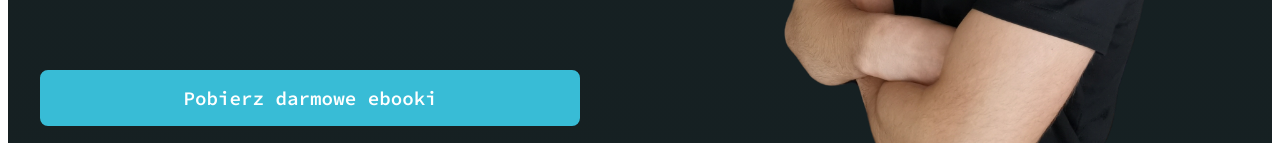
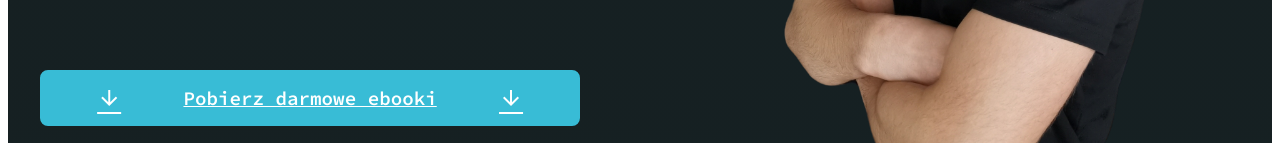
Before and after one commit to martaqh/nieinfo-page, a Vue app: page / in a window 1280 px wide. Shown: the part 657-800 px from the top of the page. Built offline with nearby package versions, Linux system fonts and the light colour scheme; the HTML template or start-up script is replaced by a standard one.

Commit message:
Add scrolling to bonuses section

```diff
--- a/src/components/BaseButton.vue
+++ b/src/components/BaseButton.vue
@@ -66,5 +66,10 @@ const componentVariant = computed(() => {
       filter: brightness(0) invert(1);
     }
   }
+  &__slot {
+    display: flex;
+    align-items: center;
+    justify-content: space-around;
+  }
 }
 </style>
--- a/src/pages/HomePage.vue
+++ b/src/pages/HomePage.vue
@@ -13,7 +13,10 @@ import BonusDisplay from '@/components/BonusDisplay.vue'
           <h1 class="home__hero__text--title">Naucz się programowania <span>baz danych</span></h1>
           <p class="home__hero__text--subtitle">Od zera do poziomu zaawansowanego</p>
 
-          <BaseButton> Pobierz darmowe ebooki </BaseButton>
+          <BaseButton href="#bonuses">
+            <span class="material-symbols-outlined"> arrow_downward </span>
+            Pobierz darmowe ebooki <span class="material-symbols-outlined"> arrow_downward </span>
+          </BaseButton>
         </div>
         <div class="home__hero__picture">
           <img src="/src/assets/moje zdjecie.png" />
@@ -28,7 +31,7 @@ import BonusDisplay from '@/components/BonusDisplay.vue'
         </div>
       </section>
       <BaseDivider />
-      <section class="home__bonuses">
+      <section class="home__bonuses" id="bonuses">
         <BonusDisplay
           number="1"
           button-label="Pobierz e-book"
--- a/src/styles/_reset.scss
+++ b/src/styles/_reset.scss
@@ -5,6 +5,7 @@
 
 html {
   width: 100%;
+  scroll-behavior: smooth;
 }
 
 html,
```
